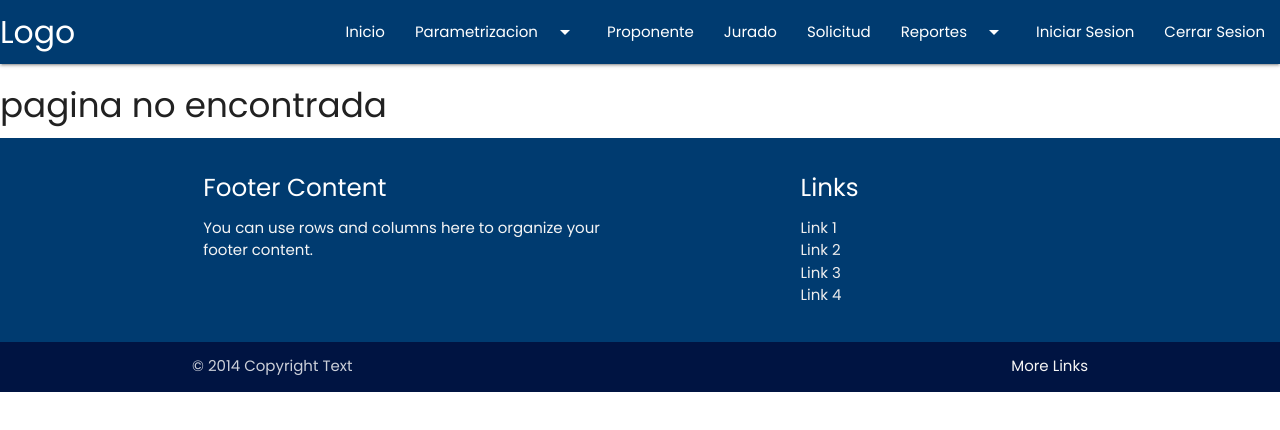
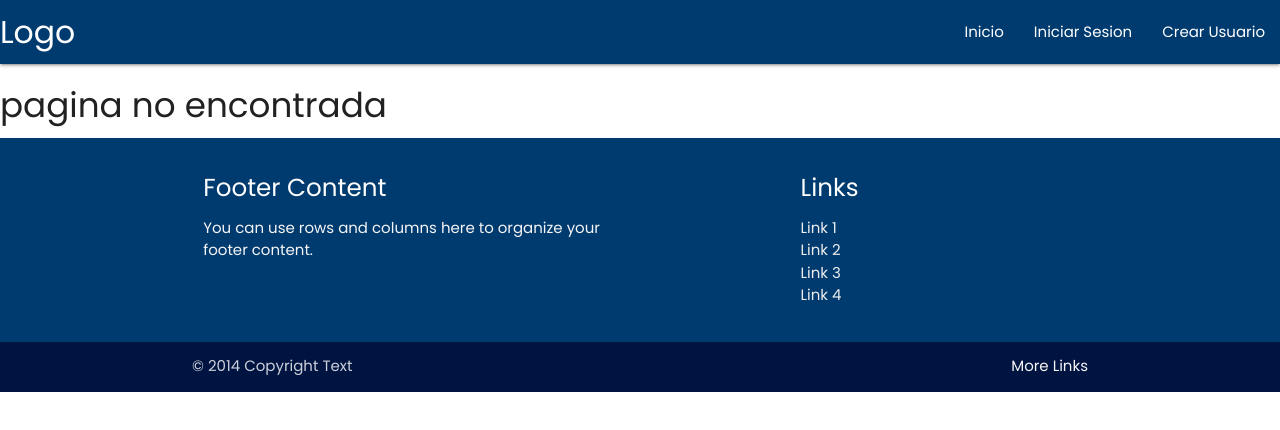
Before and after one commit to jersonVal/poyecto-Ucaldas-Front, an Angular app: page /recuperar-clave in a window 1280 px wide. Shown: the top 430 px of the page. Built offline with nearby package versions, Linux system fonts and the light colour scheme.

Commit message:
se modifico el navbar, se organizo el routing usuario

```diff
--- a/src/app/modules/seguridad/recuperacion-clave/recuperacion-clave.component.html
+++ b/src/app/modules/seguridad/recuperacion-clave/recuperacion-clave.component.html
@@ -24,7 +24,7 @@
 
           <br />
           <div class='row center' >
-            <button name='btn_login' type='button' class='col s12 btn btn-large background-primary'
+            <button name='btn_login' (click)="RecuperarClave()" type='button' class='col s12 btn btn-large background-primary'
             [disabled]="GetForm['username'].errors" type='button' >Recuperar clave</button>
           </div>
         </form>
--- a/src/app/modules/seguridad/recuperacion-clave/recuperacion-clave.component.ts
+++ b/src/app/modules/seguridad/recuperacion-clave/recuperacion-clave.component.ts
@@ -46,6 +46,7 @@ export class RecuperacionClaveComponent implements OnInit {
       this.servicioSeguridad.RecuperarClave(modelo).subscribe({
         next:( data:any ) => {
           console.log(data)
+          OpenGeneralModal('Contraseña cambiada con exito')
         },
         error:( error:any ) => {
           OpenGeneralModal(GeneralData.GENERAL_ERROR_MESSAGE)
--- a/src/app/public/template/navbar/navbar.component.html
+++ b/src/app/public/template/navbar/navbar.component.html
@@ -3,27 +3,35 @@
     <a routerLink="home" class="brand-logo">Logo</a>
     <a href="#" data-target="mobile-demo" class="sidenav-trigger"><i class="material-icons">menu</i></a>
     <ul class="right hide-on-med-and-down">
-      <li><a routerLink="home">Inicio</a></li>
-      <li *ngIf="session"><a class="dropdown-trigger" data-target="dropdown">Parametrizacion<i class="material-icons right">arrow_drop_down</i></a></li>
+      <li *ngIf="!session"><a routerLink="home">Inicio</a></li>
+      <li *ngIf="session"><a class="dropdown-trigger" data-target="dropdown">Parametrizacion<i
+            class="material-icons right">arrow_drop_down</i></a></li>
       <li *ngIf="session"><a routerLink="proponente/listar-proponente">Proponente</a></li>
       <li *ngIf="session"><a routerLink="jurado/listar-jurado">Jurado</a></li>
       <li *ngIf="session"><a routerLink="solicitud/listar-solicitud">Solicitud</a></li>
-      <li *ngIf="session"><a class="dropdown-trigger" data-target="dropdownReportes">Reportes<i class="material-icons right">arrow_drop_down</i></a></li>
-      <li *ngIf="session"><a routerLink="seguridad/inicio-sesion">Iniciar Sesion</a></li>
+      <li *ngIf="session"><a class="dropdown-trigger" data-target="dropdownReportes">Reportes<i
+            class="material-icons right">arrow_drop_down</i></a></li>
+      <li *ngIf="!session"><a routerLink="seguridad/inicio-sesion">Iniciar Sesion</a></li>
+      <li *ngIf="!session"><a routerLink="seguridad/usuario/crear-usuario">Crear Usuario</a></li>
+      <li *ngIf="session"><a routerLink="seguridad/cambio-clave">Cambiar Clave</a></li>
       <li *ngIf="session"><a routerLink="seguridad/cerrar-sesion">Cerrar Sesion</a></li>
     </ul>
   </div>
 </nav>
 
 <ul class="sidenav" id="mobile-demo">
-  <li><a routerLink="home">Inicio</a></li>
-  <li *ngIf="session"><a class="dropdown-trigger" data-target="dropdownMobil">parametrizacion</a></li>
+  <li *ngIf="!session"><a routerLink="home">Inicio</a></li>
+  <li *ngIf="session"><a class="dropdown-trigger" data-target="dropdown">Parametrizacion<i
+        class="material-icons right">arrow_drop_down</i></a></li>
   <li *ngIf="session"><a routerLink="proponente/listar-proponente">Proponente</a></li>
   <li *ngIf="session"><a routerLink="jurado/listar-jurado">Jurado</a></li>
   <li *ngIf="session"><a routerLink="solicitud/listar-solicitud">Solicitud</a></li>
-  <li *ngIf="session"><a class="dropdown-trigger" data-target="dropdownReportesMobil">Reportes</a></li>
-  <li *ngIf="session"><a routerLink="seguridad/inicio-sesion">Iniciar Sesion</a></li>
-      <li *ngIf="session"><a routerLink="seguridad/cerrar-sesion">Cerrar Sesion</a></li>
+  <li *ngIf="session"><a class="dropdown-trigger" data-target="dropdownReportes">Reportes<i
+        class="material-icons right">arrow_drop_down</i></a></li>
+  <li *ngIf="!session"><a routerLink="seguridad/inicio-sesion">Iniciar Sesion</a></li>
+  <li *ngIf="!session"><a routerLink="seguridad/usuario/crear-usuario">Crear Usuario</a></li>
+  <li *ngIf="session"><a routerLink="seguridad/cambio-clave">Cambiar Clave</a></li>
+  <li *ngIf="session"><a routerLink="seguridad/cerrar-sesion">Cerrar Sesion</a></li>
 </ul>
 
 
@@ -31,11 +39,13 @@
   <li><a class="black-text" routerLink="parametrizacion/departamento/listar-departamento">Departamento</a></li>
   <li><a class="black-text" routerLink="parametrizacion/estado/listar-estado">Estado</a></li>
   <li><a class="black-text" routerLink="parametrizacion/facultad/listar-facultad">Facultad</a></li>
-  <li><a class="black-text" routerLink="parametrizacion/linea-investigacion/listar-linea-investigacion">Linea de investigacion</a></li>
+  <li><a class="black-text" routerLink="parametrizacion/linea-investigacion/listar-linea-investigacion">Linea de
+      investigacion</a></li>
   <li><a class="black-text" routerLink="parametrizacion/modalidad/listar-modalidad">Modalidad</a></li>
   <li><a class="black-text" routerLink="parametrizacion/tipo-comite/listar-tipo-comite">Tipo de comite</a></li>
   <li><a class="black-text" routerLink="parametrizacion/tipo-solicitud/listar-tipo-solicitud">Tipo de solicitud</a></li>
-  <li><a class="black-text" routerLink="parametrizacion/tipo-vinculacion/listar-tipo-vinculacion">Tipo de vinculacion</a></li>
+  <li><a class="black-text" routerLink="parametrizacion/tipo-vinculacion/listar-tipo-vinculacion">Tipo de
+      vinculacion</a></li>
 </ul>
 
 <ul id="dropdownMobil" class="dropdown-content">
@@ -51,7 +61,8 @@
 
 <ul id="dropdownReportes" class="dropdown-content">
   <li><a class="black-text" routerLink="reportes/jurados-de-solicitud">Jurados de solicitud</a></li>
-  <li><a class="black-text" routerLink="reportes/lineas-de-investigacion-de-jurado">Lineas de investigacion del jurado</a></li>
+  <li><a class="black-text" routerLink="reportes/lineas-de-investigacion-de-jurado">Lineas de investigacion del
+      jurado</a></li>
   <li><a class="black-text" routerLink="reportes/proponente-de-solicitud">Proponente de la solicitud</a></li>
   <li><a class="black-text" routerLink="reportes/resultado-evaluacion">Resultado de la evaluacion</a></li>
   <li><a class="black-text" routerLink="reportes/tipo-comite-de-solicitud">Tipo de comite de la solititud</a></li>
--- a/src/app/public/template/navbar/navbar.component.ts
+++ b/src/app/public/template/navbar/navbar.component.ts
@@ -7,7 +7,7 @@ import { Component, OnInit } from '@angular/core';
 })
 export class NavbarComponent implements OnInit {
 
-  session: boolean = true;
+  session: boolean = false;
 
   constructor() { }
 
--- a/src/app/servicios/seguridad.service.ts
+++ b/src/app/servicios/seguridad.service.ts
@@ -24,8 +24,9 @@ export class SeguridadService {
   }
 
   RecuperarClave(modelo:CredencialesRecuperarClaveModel):Observable<any>{
+    console.log('entro al servicio')
     return this.http.post(`${this.url}/recuperar-clave`,{
-      usuario:modelo.username
+      correo:modelo.username
     })
   }
 
```
Also changed, not shown: src/app/modules/seguridad/seguridad-routing.module.ts (+4 -4 lines).
